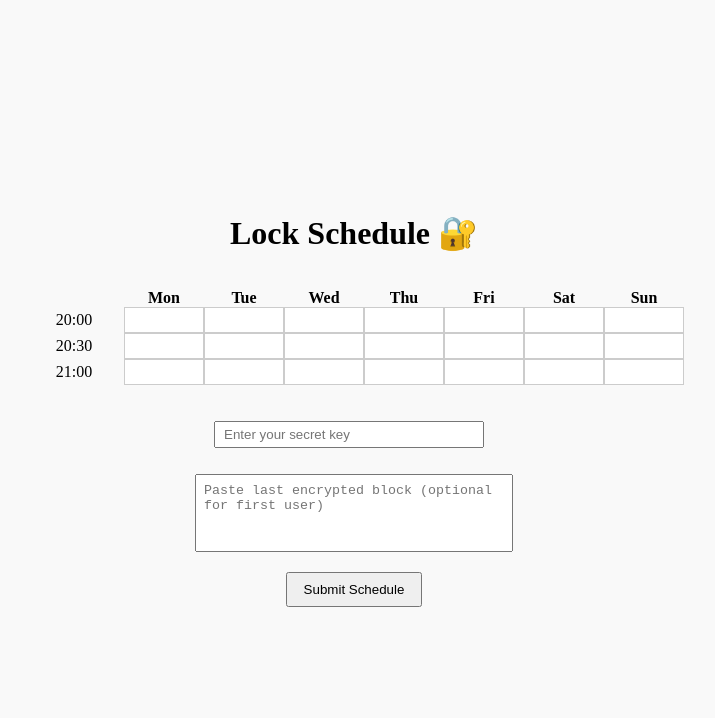
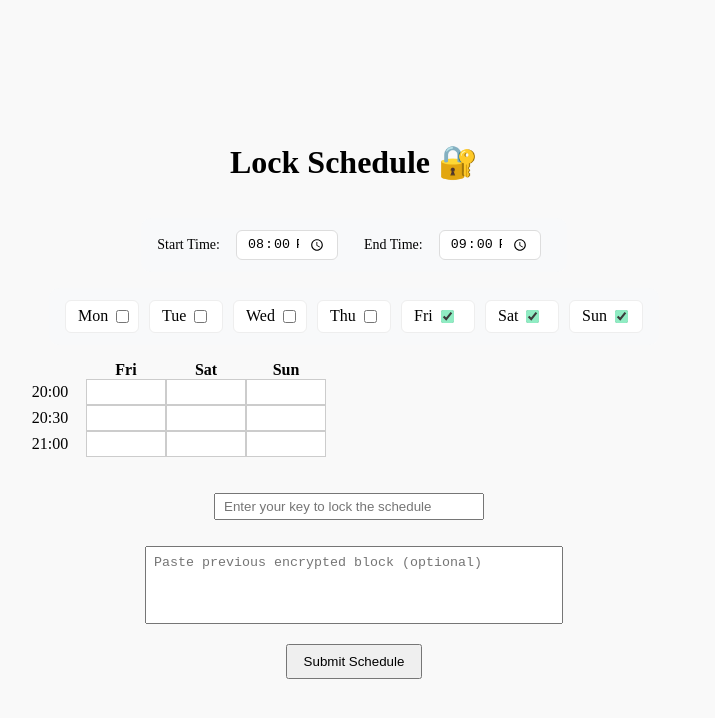
Before and after one commit to eruzetaien/schedulock, a Vue app: page /#/lock in a window 1280 px wide. Shown: the top 718 px of the page, without its empty margins (286-1001 px from the left). Built offline with nearby package versions, Linux system fonts and the light colour scheme.

Commit message:
feat: add schedule date and  time range

```diff
--- /dev/null
+++ b/src/components/Schedule.vue
@@ -0,0 +1,132 @@
+<script setup lang="ts">
+import {computed} from 'vue'
+import {formatTime} from '@/utils/time'
+import {allDays} from '@/constants/schedule'
+const props = defineProps<{
+  days: number[]
+  times: number[]
+  modelValue?: boolean[]        // for input mode
+  values?: number[]            // for result mode
+  readonly?: boolean
+}>()
+
+const emit = defineEmits(['update:modelValue'])
+
+const displayDays = computed<string[]>(() => {
+  return props.days
+    .map(i => allDays[i])
+    .filter((d): d is string => d !== undefined)
+})
+
+const displayTimes = computed<string[]>(() => {
+  return props.times.map((t) => formatTime(t))
+})
+
+const maxValue = computed(() => {
+  if (!props.values || props.values.length === 0) return 0
+  return Math.max(...props.values)
+})
+
+function getIndex(day: number, time: number, width: number) {
+  return day * width + time
+}
+
+function toggle(day: number, time: number) {
+  if (!props.modelValue || props.readonly) return
+
+  const index = getIndex(day, time, props.times.length)
+  const updated = [...props.modelValue]
+  updated[index] = !updated[index]
+
+  emit('update:modelValue', updated)
+}
+
+function getHeatmapStyle(value: number) {
+  if (!value) {
+    return { backgroundColor: '#ffffff' }
+  }
+
+  // normalize 0 → 1
+  const intensity = Math.min((value -1) / maxValue.value, 1)
+
+  const base = { r: 66, g: 184, b: 131 }
+  // interpolate toward darker green
+  const factor = 1 - intensity * 0.5 // max 50% darker
+
+  return {
+    backgroundColor: `rgb(
+      ${Math.floor(base.r * factor)},
+      ${Math.floor(base.g * factor)},
+      ${Math.floor(base.b * factor)}
+    )`
+  }
+}
+
+</script>
+
+<template>
+  <div
+    class="grid"
+    :style="{
+        gridTemplateColumns: `72px repeat(${props.days.length}, 80px)`
+    }"
+  >
+    <div></div>
+
+    <div v-for="day in displayDays" :key="day" class="header">
+      {{ day }}
+    </div>
+
+    <template v-for="(time, tIndex) in displayTimes" :key="time">
+      <div class="time-label">{{ time }}</div>
+
+      <div
+        v-for="(day, dIndex) in displayDays"
+        :key="day + time"
+        class="cell"
+        :class="{
+          active: modelValue && modelValue[getIndex(dIndex, tIndex, displayTimes.length)]
+        }"
+        :style="values ? getHeatmapStyle(values[getIndex(dIndex, tIndex, displayTimes.length)] ?? 0) : {}"
+        @click="toggle(dIndex, tIndex)"
+      />
+    </template>
+  </div>
+</template>
+
+<style>
+
+.grid {
+  display: grid;
+  justify-content: start;
+  align-content: start;
+  width: 680px;
+}
+
+.header {
+  text-align: center;
+  font-weight: bold;
+}
+
+.time-label {
+  display: flex;
+  align-items: center;
+  justify-content: center;
+}
+
+.cell {
+  height: 24px;
+  border: 1px solid #ccc;
+  cursor: pointer;
+  transition: 0.2s;
+  background-color: #ffffff;
+}
+
+.cell:hover {
+  background-color: #eee;
+}
+
+.cell.active {
+  background-color: #42b883; /* Vue green */
+}
+</style>
--- a/src/constants/schedule.ts
+++ b/src/constants/schedule.ts
@@ -1,7 +1 @@
-export const days = ['Mon', 'Tue', 'Wed', 'Thu', 'Fri', 'Sat', 'Sun']
-
-export const times = ['20:00', '20:30', '21:00']
-
-export function getIndex(day: number, time: number): number {
-  return day * times.length + time
-}
+export const allDays = ['Mon','Tue','Wed','Thu','Fri','Sat','Sun']
--- a/src/pages/SubmitPage.vue
+++ b/src/pages/SubmitPage.vue
@@ -1,22 +1,62 @@
 <script setup lang="ts">
-import { ref } from 'vue'
+import { ref, computed, watchEffect } from 'vue'
 import { getKey, encryptData, cryptoKeyToString, encodeBlock, decodeBlock } from '@/utils/crypto'
-import { days, times, getIndex } from '@/constants/schedule'
-import type { EncryptedPayload, DecryptedPayload } from '@/types/block'
+import { generateTimes, parseTime, formatTime, normalizeTo30Min} from '@/utils/time'
+import { allDays} from '@/constants/schedule'
+import type { EncryptedPayload, DecryptedPayload, ScheduleConfig } from '@/types/block'
+
+import ScheduleGrid from '@/components/Schedule.vue'
 
 // Input
-const schedule = ref<boolean[]>(Array(21).fill(false))
+const startTime = ref("20:00")      // 00:00
+const endTime = ref("21:00")   // 23:30
+
+const times = computed(() => {
+  const start : number = parseTime(startTime.value)
+  const end : number = parseTime(endTime.value)
+
+  if (end < start) return []
+
+  return generateTimes(start, end)
+})
+const days = ref<number[]>([4,5,6]) // Fri, Sat, Sun
 const password = ref('')
-const lastBlock = ref('')
+const prevBlock = ref('')
+const lockedConfig = ref<ScheduleConfig | null>(null)
+const sortedDays = computed(() =>
+  [...days.value].sort((a, b) => a - b)
+)
+
+const schedule = ref<boolean[]>([])
+watchEffect(() => {
+  if (!prevBlock.value) {
+    lockedConfig.value = null
+    return
+  }
+
+  try {
+    const prev: EncryptedPayload = decodeBlock(prevBlock.value)
+
+    if (!prev.scheduleConfig) {
+      alert('Invalid block: missing schedule config')
+      return
+    }
+
+    lockedConfig.value = prev.scheduleConfig
+
+    // override local state
+    days.value = [...prev.scheduleConfig.days]
+    startTime.value = formatTime(prev.scheduleConfig.startTime)
+    endTime.value = formatTime(prev.scheduleConfig.endTime)
+
+  } catch (e) {
+    lockedConfig.value = null
+  }
+})
 
 // Output
 const outputBlock = ref('')
 const outputKey = ref('')
-
-function toggle(day: number, time: number) {
-  const index = getIndex(day, time)
-  schedule.value[index] = !schedule.value[index]
-}
 
 async function submitSchedule() {
   if (!password.value) {
@@ -28,29 +68,43 @@
 
   let index = 0
 
-  if (lastBlock.value) {
-    const prev: EncryptedPayload = decodeBlock(lastBlock.value)
-    index = prev.index + 1
+ if (prevBlock.value) {
+    let prev: EncryptedPayload | null = null;
+    try {
+      prev = decodeBlock(prevBlock.value);
+      index = prev.index + 1;
+    } catch (e) {
+      prevBlock.value = "";
+      alert("Previous block is not valid. Starting as the first block.");
+    }
+  }
+  const payload: DecryptedPayload = {
+    schedule: schedule.value,
+    prevEncryptedPayload: prevBlock.value || null
   }
 
-  const payload: DecryptedPayload = {
-    schedule: schedule.value,
-    prevEncryptedPayload: lastBlock.value || null
+  const scheduleConfig: ScheduleConfig = {
+    days: sortedDays.value,
+    startTime: parseTime(startTime.value),
+    endTime: parseTime(endTime.value),
   }
 
-  const encrypted = await encryptData(key, payload, index)
+  const encrypted = await encryptData(key, payload, index, scheduleConfig)
 
   outputBlock.value = encodeBlock(encrypted)
 
   outputKey.value = await cryptoKeyToString(key)
-  lastBlock.value = outputBlock.value
-
 }
 
 function copyText(text: string) {
   navigator.clipboard.writeText(text)
   alert('Copied to clipboard!')
 }
+
+const isValidConfig = computed(() =>
+  days.value.length > 0 && times.value.length > 0
+)
+const isLocked = computed(() => !!lockedConfig.value)
 
 </script>
 
@@ -59,40 +113,61 @@
     <div class="app">
       <h1>Lock Schedule 🔐</h1>
 
-      <div class="grid">
-        <!-- Header Row -->
-        <div></div>
-        <div v-for="day in days" :key="day" class="header">
-          {{ day }}
-        </div>
+      <div class="times-section">
+        <label>
+          Start Time:
+        </label>
+        <input
+            type="time"
+            v-model="startTime"
+            step="1800"
+            @change="startTime = normalizeTo30Min(startTime)"
+            :disabled="isLocked"
+        />
 
-        <!-- Time Rows -->
-        <template v-for="(time, tIndex) in times" :key="time">
-          <div class="time-label">{{ time }}</div>
+        <label>
+          End Time:
+        </label>
+        <input
+            type="time"
+            v-model="endTime"
+            step="1800"
+            @change="endTime = normalizeTo30Min(endTime)"
+            :disabled="isLocked"
+        />
+      </div>
 
-          <div
-            v-for="(day, dIndex) in days"
-            :key="day + time"
-            class="cell"
-            :class="{ active: schedule[getIndex(dIndex, tIndex)] }"
-            @click="toggle(dIndex, tIndex)"
-          >
-          </div>
-        </template>
+      <div class="days-section">
+        <label v-for="(d, i) in allDays" :key="i">
+          {{ d }}
+          <input
+            type="checkbox"
+            :value="i"
+            v-model="days"
+            :disabled="isLocked"
+          />
+        </label>
       </div>
+
+      <ScheduleGrid
+        v-if="isValidConfig"
+        :days="sortedDays"
+        :times="times"
+        v-model="schedule"
+      />
 
       <div class="password-section">
         <input
           v-model="password"
           type="password"
-          placeholder="Enter your secret key"
+          placeholder="Enter your key to lock the schedule"
         />
       </div>
 
       <div class="block-section">
         <textarea
-          v-model="lastBlock"
-          placeholder="Paste last encrypted block (optional for first user)"
+          v-model="prevBlock"
+          placeholder="Paste previous encrypted block (optional)"
           rows="4"
         ></textarea>
       </div>
@@ -130,3 +205,110 @@
     </div>
   </div>
 </template>
+
+<style>
+
+.password-section {
+  margin-top: 20px;
+}
+
+
+.block-section {
+  margin-top: 10px;
+}
+
+textarea {
+  width: 400px;
+  padding: 8px;
+  resize: none;
+}
+
+.output-section {
+  margin-top: 20px;
+  display: flex;
+  flex-direction: column;
+  gap: 8px;
+}
+
+.output-section textarea {
+  font-family: monospace;
+}
+
+.key-box {
+  max-width: 400px;
+  padding: 8px 12px;
+  background: #f4f4f4;
+  border-radius: 6px;
+  font-family: monospace;
+
+  white-space: nowrap;
+  overflow: hidden;
+  text-overflow: ellipsis;
+}
+
+.times-section {
+  display: flex;
+  gap: 16px;
+  padding: 12px 16px;
+  background: #f8f9fa;
+  border-radius: 10px;
+  align-items: center;
+}
+
+.times-section label {
+  font-size: 14px;
+}
+
+.times-section input[type="time"] {
+  padding: 4px 10px;
+  border: 1px solid #ddd;
+  border-radius: 6px;
+  outline: none;
+  transition: 0.2s;
+  width: 80px;
+}
+
+.times-section input[type="time"]:focus {
+  border-color: #42b883;
+  box-shadow: 0 0 0 2px rgba(66, 184, 131, 0.15);
+}
+
+.days-section {
+  display: flex;
+  flex-wrap: wrap;
+  gap: 10px;
+  padding: 12px 16px;
+  background: #f8f9fa;
+  border-radius: 10px;
+}
+
+.days-section label {
+  display: flex;
+  align-items: center;
+  padding: 6px 12px;
+  border-radius: 6px;
+  background: white;
+  border: 1px solid #eee;
+  cursor: pointer;
+  transition: 0.2s;
+  width: 48px;
+  gap: 4px;
+}
+
+.days-section label:hover {
+  border-color: #42b883;
+  background: #f1fbf7;
+}
+
+.days-section input {
+  accent-color: #90ecc3;
+}
+
+.times-section input:disabled,
+.days-section input:disabled,
+.days-section label:has(input:disabled) {
+  opacity: 0.5;
+  cursor: not-allowed;
+}
+
+</style>
--- a/src/pages/UnlockPage.vue
+++ b/src/pages/UnlockPage.vue
@@ -1,8 +1,10 @@
 <script setup lang="ts">
 import { ref } from 'vue'
-import { getKey, decryptData, decodeBlock, stringToCryptoKey } from '@/utils/crypto'
-import { days, times, getIndex } from '@/constants/schedule'
+import { decryptData, decodeBlock, stringToCryptoKey } from '@/utils/crypto'
+import { generateTimes} from '@/utils/time'
 import type { EncryptedPayload, DecryptedPayload } from '@/types/block'
+
+import ScheduleGrid from '@/components/Schedule.vue'
 
 const encryptedBlock = ref('')
 const passwordList = ref('')
@@ -10,6 +12,8 @@
 const progress = ref(0)
 const totalBlocks = ref(0)
 const isUnlocking = ref(false)
+const times = ref<number[]>([0])
+const days = ref<number[]>([0,1,2,3,4])
 
 function parsePasswords(input: string, size = 44): string[] {
   const RAW = input.replace(/\s/g, '')
@@ -35,7 +39,9 @@
   const passwords = parsePasswords(passwordList.value)
 
   let current: EncryptedPayload = decodeBlock(encryptedBlock.value)
-  totalBlocks.value = current.index + 1;
+  totalBlocks.value = current.index + 1
+  days.value = current.scheduleConfig.days
+  times.value = generateTimes(current.scheduleConfig.startTime, current.scheduleConfig.endTime)
   const collectedSchedules: boolean[][] = []
 
   if (passwords.length < totalBlocks.value){
@@ -82,11 +88,10 @@
     return
   }
 
-  // aggregation (OR logic)
-  const final = Array(21).fill(0)
-
+  const totalCell = times.value.length * days.value.length
+  const final = Array(totalCell).fill(0)
   for (const sched of collectedSchedules) {
-    for (let i = 0; i < 21; i++) {
+    for (let i = 0; i < totalCell; i++) {
       if (sched[i]) {
         final[i] += 1
       }
@@ -94,31 +99,6 @@
   }
 
   result.value = final
-}
-
-function getCellStyle(value: number) {
-  if (value === 0 || totalBlocks.value === 0) {
-    return {
-      backgroundColor: '#ffffff'
-    }
-  }
-
-  // normalize 0 → 1
-  const intensity = Math.min((value -1) / totalBlocks.value, 1)
-
-  // base Vue green
-  const base = { r: 66, g: 184, b: 131 }
-
-  // interpolate toward darker green
-  const factor = 1 - intensity * 0.5 // max 50% darker
-
-  const r = Math.floor(base.r * factor)
-  const g = Math.floor(base.g * factor)
-  const b = Math.floor(base.b * factor)
-
-  return {
-    backgroundColor: `rgb(${r}, ${g}, ${b})`
-  }
 }
 </script>
 
@@ -157,23 +137,12 @@
 
       <div v-if="result">
         <h3>Final Schedule</h3>
-        <div class="grid">
-          <div></div>
-          <div v-for="day in days" :key="day" class="header">
-            {{ day }}
-          </div>
-
-          <template v-for="(time, tIndex) in times" :key="time">
-            <div class="time-label">{{ time }}</div>
-
-            <div
-              v-for="(day, dIndex) in days"
-              :key="day + time"
-              class="cell"
-              :style="getCellStyle(result[getIndex(dIndex, tIndex)] ?? 0)"
-            ></div>
-          </template>
-        </div>
+        <ScheduleGrid
+          :days="days"
+          :times="times"
+          :values="result"
+          :readonly="true"
+        />
       </div>
 
     </div>
--- a/src/styles.css
+++ b/src/styles.css
@@ -5,10 +5,10 @@
   place-items: center;
   min-width: 320px;
   min-height: 100vh;
+  background-color: #f9f9f9;
 }
 
 .container {
-  height: 100vh;
   width: 100vw;
   display: flex;
   justify-content: center;  /* horizontal */
@@ -23,42 +23,6 @@
   gap: 16px;
 }
 
-.grid {
-  display: grid;
-  grid-template-columns: 100px repeat(7, 80px); /* wider cells */
-}
-
-.header {
-  text-align: center;
-  font-weight: bold;
-}
-
-.time-label {
-  display: flex;
-  align-items: center;
-  justify-content: center;
-}
-
-.cell {
-  height: 24px;
-  border: 1px solid #ccc;
-  cursor: pointer;
-  transition: 0.2s;
-  background-color: #ffffff;
-}
-
-.cell:hover {
-  background-color: #eee;
-}
-
-.cell.active {
-  background-color: #42b883; /* Vue green */
-}
-
-.password-section {
-  margin-top: 20px;
-}
-
 input {
   padding: 4px 8px;
   width: 250px;
@@ -69,37 +33,3 @@
   padding: 8px 16px;
   cursor: pointer;
 }
-
-.block-section {
-  margin-top: 10px;
-}
-
-textarea {
-  width: 300px;
-  padding: 8px;
-  resize: none;
-}
-
-.output-section {
-  margin-top: 20px;
-  display: flex;
-  flex-direction: column;
-  gap: 8px;
-}
-
-.output-section textarea {
-  width: 400px;
-  font-family: monospace;
-}
-
-.key-box {
-  max-width: 400px;
-  padding: 8px 12px;
-  background: #f4f4f4;
-  border-radius: 6px;
-  font-family: monospace;
-
-  white-space: nowrap;
-  overflow: hidden;
-  text-overflow: ellipsis;
-}
--- a/src/utils/crypto.ts
+++ b/src/utils/crypto.ts
@@ -1,4 +1,4 @@
-import type { DecryptedPayload, EncryptedPayload } from '@/types/block'
+import type { DecryptedPayload, EncryptedPayload, ScheduleConfig} from '@/types/block'
 
 export async function getKey(password: string): Promise<CryptoKey> {
   const encoder = new TextEncoder()
@@ -20,7 +20,8 @@
 export async function encryptData(
   key: CryptoKey,
   data: DecryptedPayload,
-  index: number
+  index: number,
+  scheduleConfig: ScheduleConfig
 ): Promise<EncryptedPayload> {
   const iv = crypto.getRandomValues(new Uint8Array(12))
   const encoder = new TextEncoder()
@@ -40,6 +41,7 @@
 
   return {
     index,
+    scheduleConfig,
     iv: ivBase64,
     data: dataBase64
   }
--- /dev/null
+++ b/src/utils/time.ts
@@ -0,0 +1,46 @@
+export function generateTimes(start: number, end: number): number[] {
+  const result: number[] = []
+
+  for (let t = start; t <= end; t += 30) { // 30 minutes interval
+    result.push(t)
+  }
+
+  return result
+}
+
+export function formatTime(minutes: number): string {
+  const h = Math.floor(minutes / 60)
+  const m = minutes % 60
+
+  return `${String(h).padStart(2, '0')}:${String(m).padStart(2, '0')}`
+}
+
+function parseTimeParts(time: string): { h: number; m: number } {
+  const parts = time.split(':')
+
+  if (parts.length !== 2) {
+    throw new Error('Invalid time format')
+  }
+
+  const h = Number(parts[0])
+  const m = Number(parts[1])
+
+  if (isNaN(h) || isNaN(m)) {
+    throw new Error('Invalid time value')
+  }
+
+  return { h, m }
+}
+
+export function parseTime(time: string): number {
+  const { h, m } = parseTimeParts(time)
+  return h * 60 + m
+}
+
+export function normalizeTo30Min(time: string): string {
+  const { h, m } = parseTimeParts(time)
+
+  const rounded = m < 30 ? 0 : 30
+
+  return `${String(h).padStart(2, '0')}:${String(rounded).padStart(2, '0')}`
+}
```
Also changed, not shown: src/types/block.ts (+9 -2 lines), 1 other file (tests, documents, lock files or other folders).
